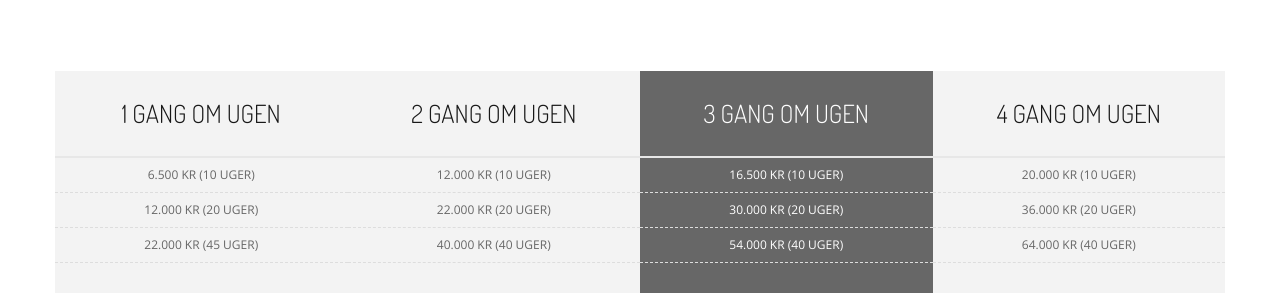
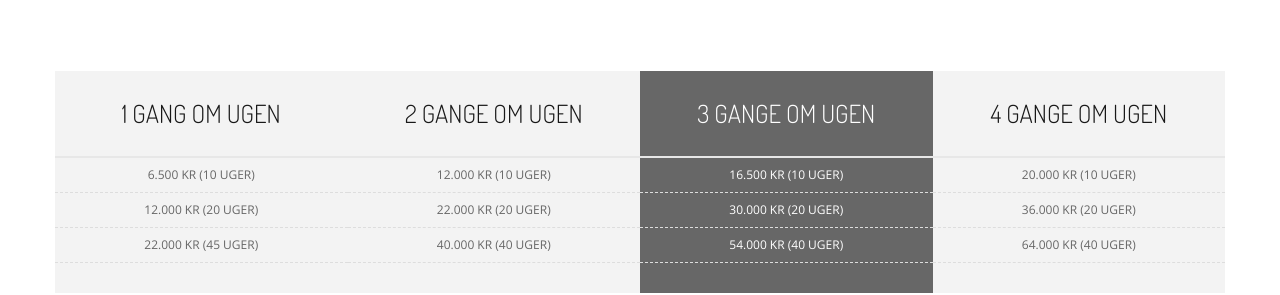
Before and after one commit to lsolesen/performancegymaarhus.dk, a Jekyll site: the page built from _pages/prices.html, in a window 1280 px wide and 900 px high, scrolled down 1665 px. Shown: the part 163-458 px from the top of the window. Built offline with Jekyll 4.4.1, drawn with Linux system fonts in a browser that asks for light colours; nearby versions of some CDN libraries; comment, search, counter and statistics services are not loaded.

Commit message:
Fixed spelling

```diff
--- a/_data/pt-prices.yml
+++ b/_data/pt-prices.yml
@@ -34,14 +34,14 @@
     - 22.000 kr (45 uger)
   tag: junior
 
-- package: 2 gang om ugen
+- package: 2 gange om ugen
   prices:
     - 12.000 kr (10 uger)
     - 22.000 kr (20 uger)
     - 40.000 kr (40 uger)
   tag: junior
 
-- package: 3 gang om ugen
+- package: 3 gange om ugen
   class: popular
   prices:
     - 16.500 kr (10 uger)
@@ -49,7 +49,7 @@
     - 54.000 kr (40 uger)
   tag: junior
 
-- package: 4 gang om ugen
+- package: 4 gange om ugen
   prices:
     - 20.000 kr (10 uger)
     - 36.000 kr (20 uger)
```
